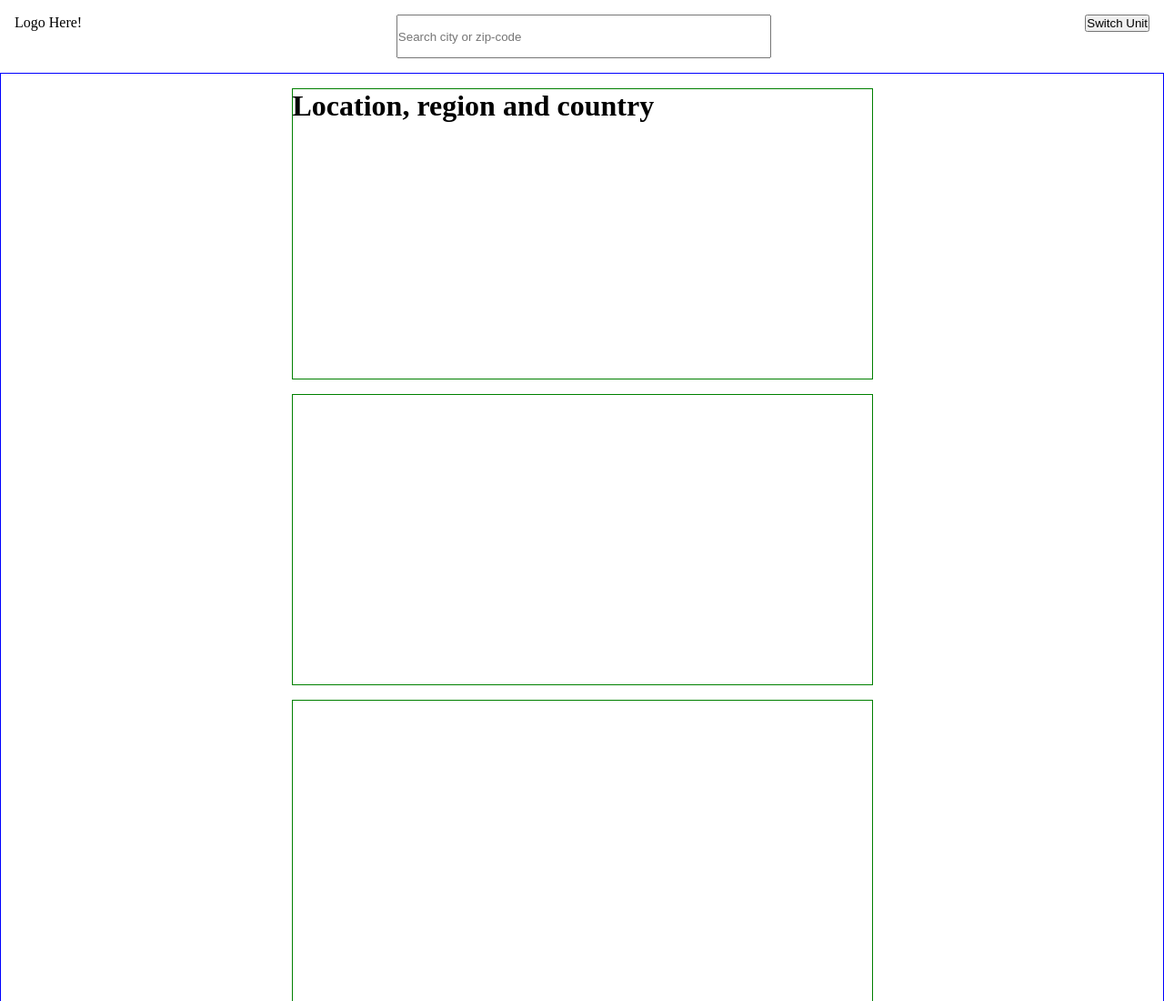
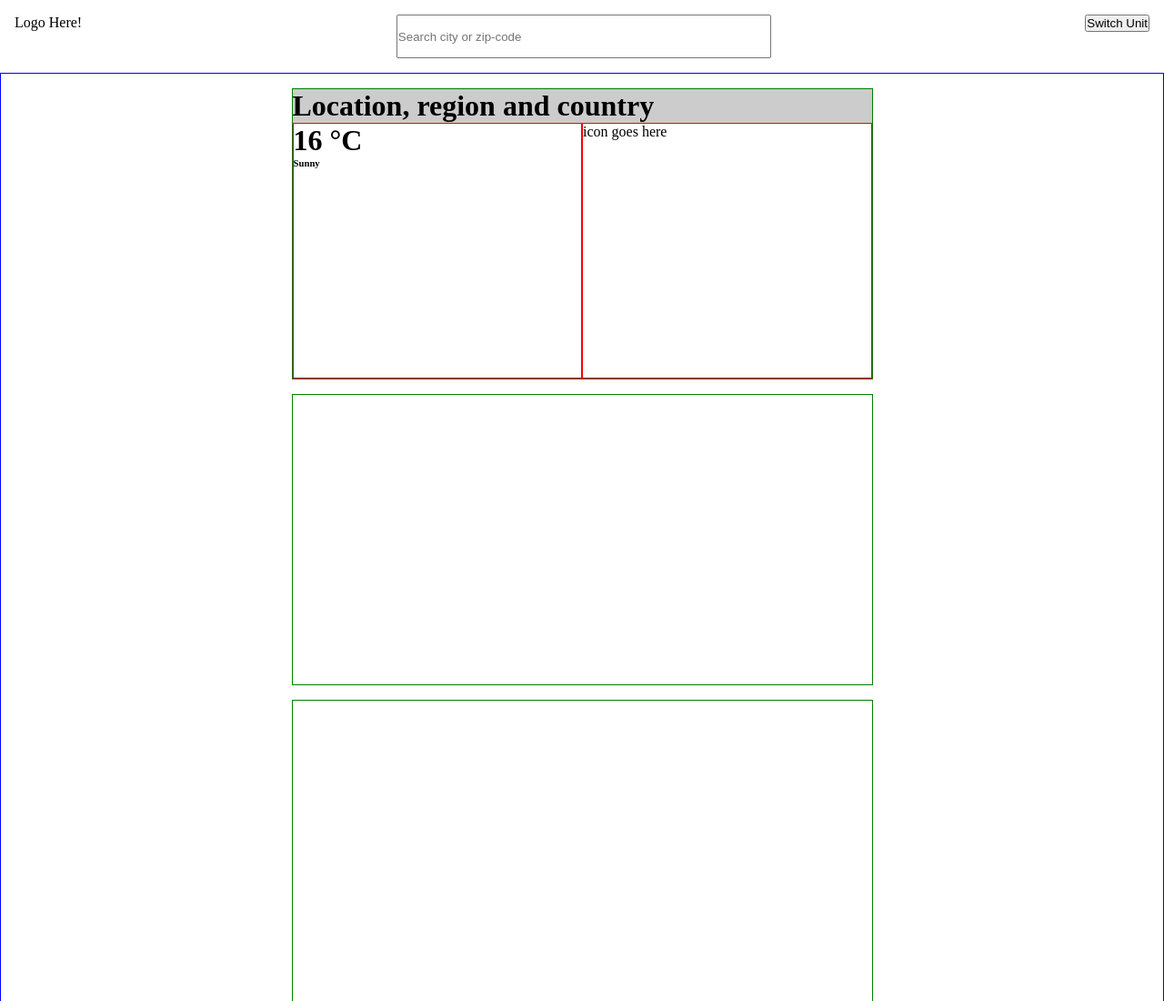
Before and after one commit to tomason182/weather-app, a website built with webpack: page src/index.html in a window 1280 px wide. Shown: the top 1100 px of the page at 91% size. Built offline with nearby package versions, Linux system fonts and the light colour scheme.

Commit message:
distribute containers in today-summary

```diff
--- a/src/index.html
+++ b/src/index.html
@@ -23,8 +23,13 @@
                 <h1>Location, region and country</h1>
             </div>
             <div class="summary-content">
-                <div class="summmary-temp"></div>
-                <div class="summary-icon"></div>
+                <div class="summary-temp">
+                    <h1>16 °C</h1>
+                    <h6>Sunny</h6>
+                </div>
+                <div class="summary-icon">
+                    icon goes here
+                </div>
             </div>
         </div>
         <div id="today-forecast-info"></div>
--- a/src/style.css
+++ b/src/style.css
@@ -27,6 +27,7 @@ body {
     height: 100%;
 }
 
+/* Main content styles */
 #main-content{
     border: 1px solid blue;
     width: 100%;
@@ -41,10 +42,32 @@ body {
     margin: 1rem auto;
 }
 
+/* Today summary containers style */
 #today-summary {
+    display: flex;
+    flex-direction: column;
     min-height: 20rem;
     height: 25vh;
 }
+
+#today-summary > .summary-title {
+    background-color: #ccc;
+    flex: 0 0 auto;
+}
+
+#today-summary > .summary-content {
+    display: flex;
+    justify-content: space-between;
+    flex: 1;
+}
+
+.summary-content > .summary-temp,
+.summary-content > .summary-icon {
+    border: 1px solid red;
+    flex: 1;
+}
+
+
 
 #today-forecast-info {
     min-height: 20rem;
```
